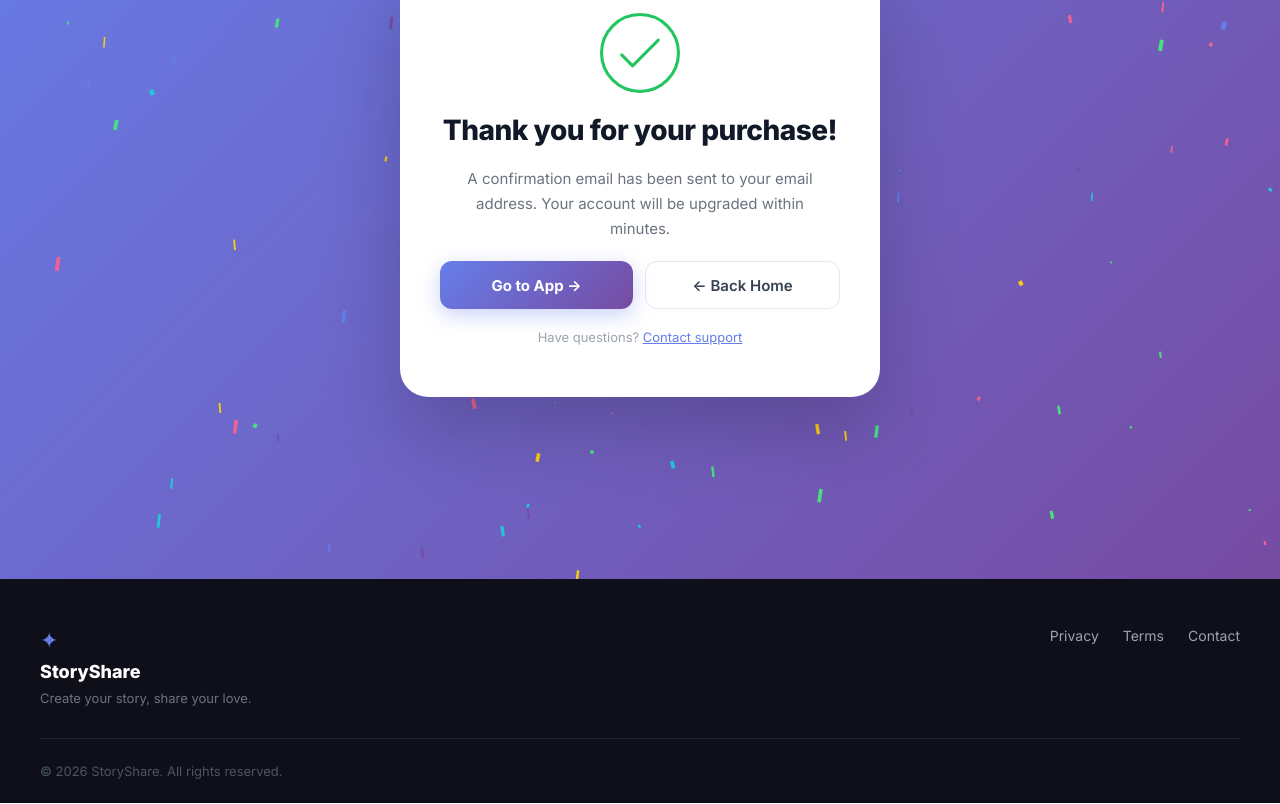
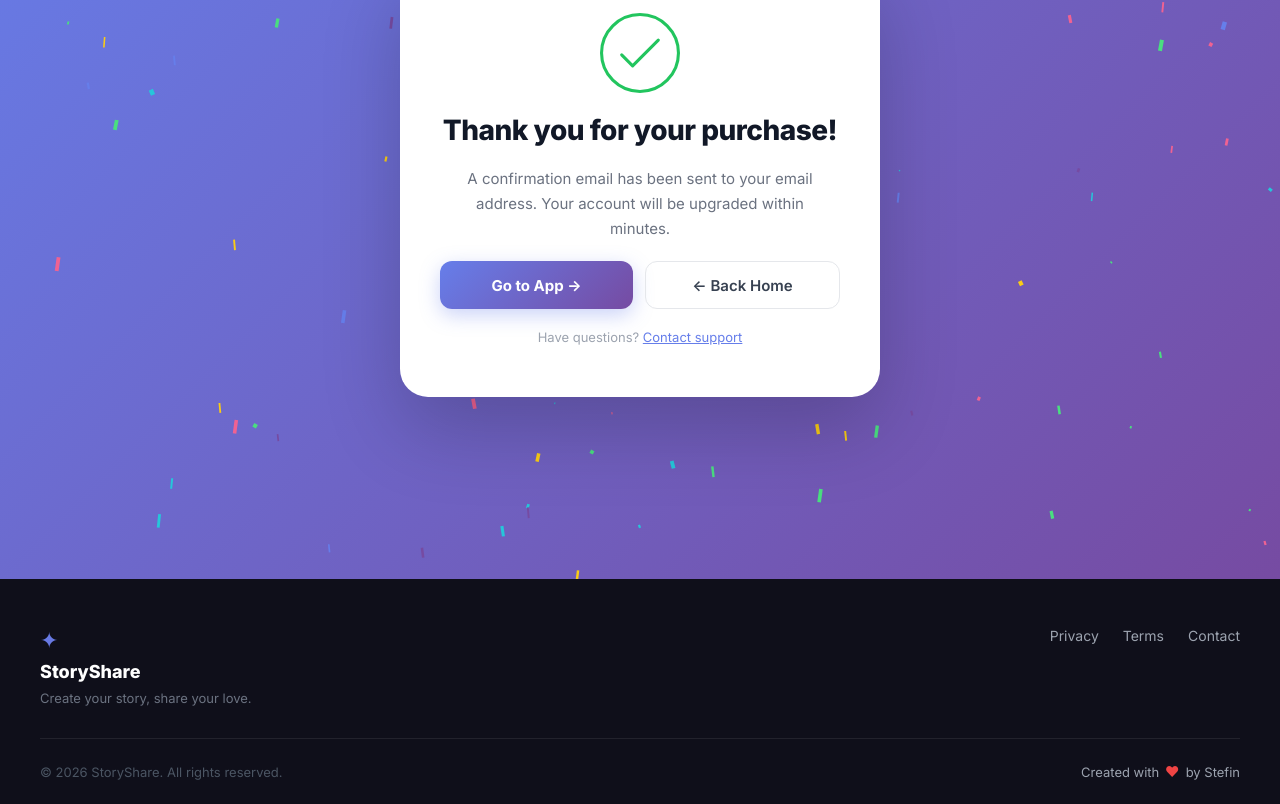
Before and after one commit to Chrizz-coder/story_share, a Next.js app in the folder apps/web/: page /thank-you in a window 1280 px wide. Shown: the part 221-1025 px from the top of the page. Built offline with nearby package versions, Linux system fonts and the light colour scheme; no server answers.

Commit message:
feat: add 'Created by Stefin' footer credit with animated heart

```diff
--- a/apps/web/app/(landing)/landing.module.css
+++ b/apps/web/app/(landing)/landing.module.css
@@ -118,11 +118,42 @@
 }
 .footerLink:hover { color: #667eea; }
 
-.footerCopy {
+.footerBottom {
   max-width: 1200px;
   margin: 0 auto;
+  display: flex;
+  align-items: center;
+  justify-content: space-between;
+  flex-wrap: wrap;
+  gap: 16px;
+}
+
+.footerCopy {
   font-size: 13px;
   color: #4b5563;
+}
+
+.footerCredits {
+  font-size: 13px;
+  color: #9ca3af;
+  display: flex;
+  align-items: center;
+  gap: 6px;
+}
+
+.heart {
+  color: #ef4444;
+  font-size: 14px;
+  display: inline-block;
+  animation: heartbeat 1.5s ease-in-out infinite;
+}
+
+@keyframes heartbeat {
+  0%, 100% { transform: scale(1); }
+  15% { transform: scale(1.25); }
+  30% { transform: scale(1); }
+  45% { transform: scale(1.25); }
+  60% { transform: scale(1); }
 }
 
 /* ── Dark mode ── */
--- a/apps/web/app/(landing)/layout.tsx
+++ b/apps/web/app/(landing)/layout.tsx
@@ -37,7 +37,12 @@ export default function LandingLayout({ children }: { children: React.ReactNode
             <Link href="/contact" className={styles.footerLink}>Contact</Link>
           </div>
         </div>
-        <p className={styles.footerCopy}>© {new Date().getFullYear()} StoryShare. All rights reserved.</p>
+        <div className={styles.footerBottom}>
+          <p className={styles.footerCopy}>© {new Date().getFullYear()} StoryShare. All rights reserved.</p>
+          <p className={styles.footerCredits}>
+            Created with <span className={styles.heart}>♥</span> by Stefin
+          </p>
+        </div>
       </footer>
     </div>
   );
```
